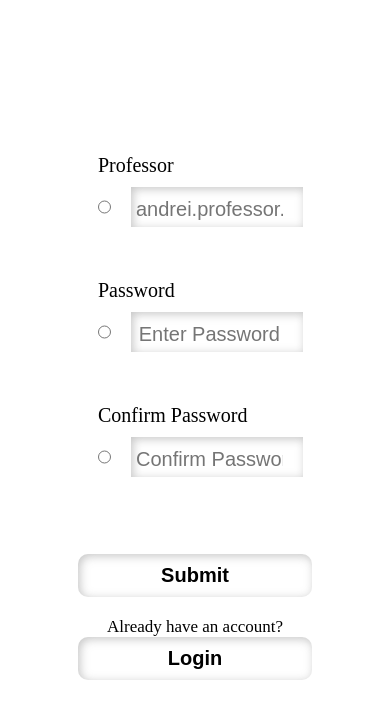
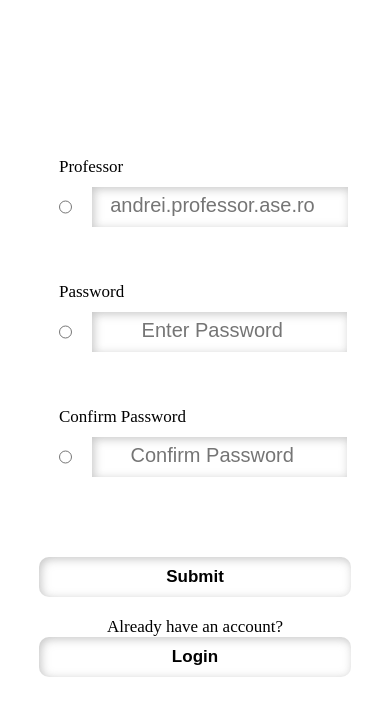
Before and after one commit to Ahamdan114/dissertify-hub, a React (Create React App) app in the folder client/: page / in a window 390 px wide. Shown: the top 718 px of the page. Built offline with nearby package versions, Linux system fonts and the light colour scheme.

Commit message:
Added media query for resizability major changes between tablet and phone screens

```diff
--- a/client/src/components/Authentication.css
+++ b/client/src/components/Authentication.css
@@ -186,7 +186,25 @@
     }
 }
 
+@media (max-width: 600px) {
+    .formContainer {
+        width: 80%;
+    }
 
+    .form-input > label {
+        font-size: 17px;
+    }
+
+    .form-input > input[type="text"],
+    .form-input > input[type="password"] {
+        font-size: 17px;
+    }
+
+    .auth-submit-btn,
+    .auth-redirection-btn {
+        font-size: 17px;
+    }
+}
 
 @media (max-width: 400px) {
     .auth-redirection > p {
```
